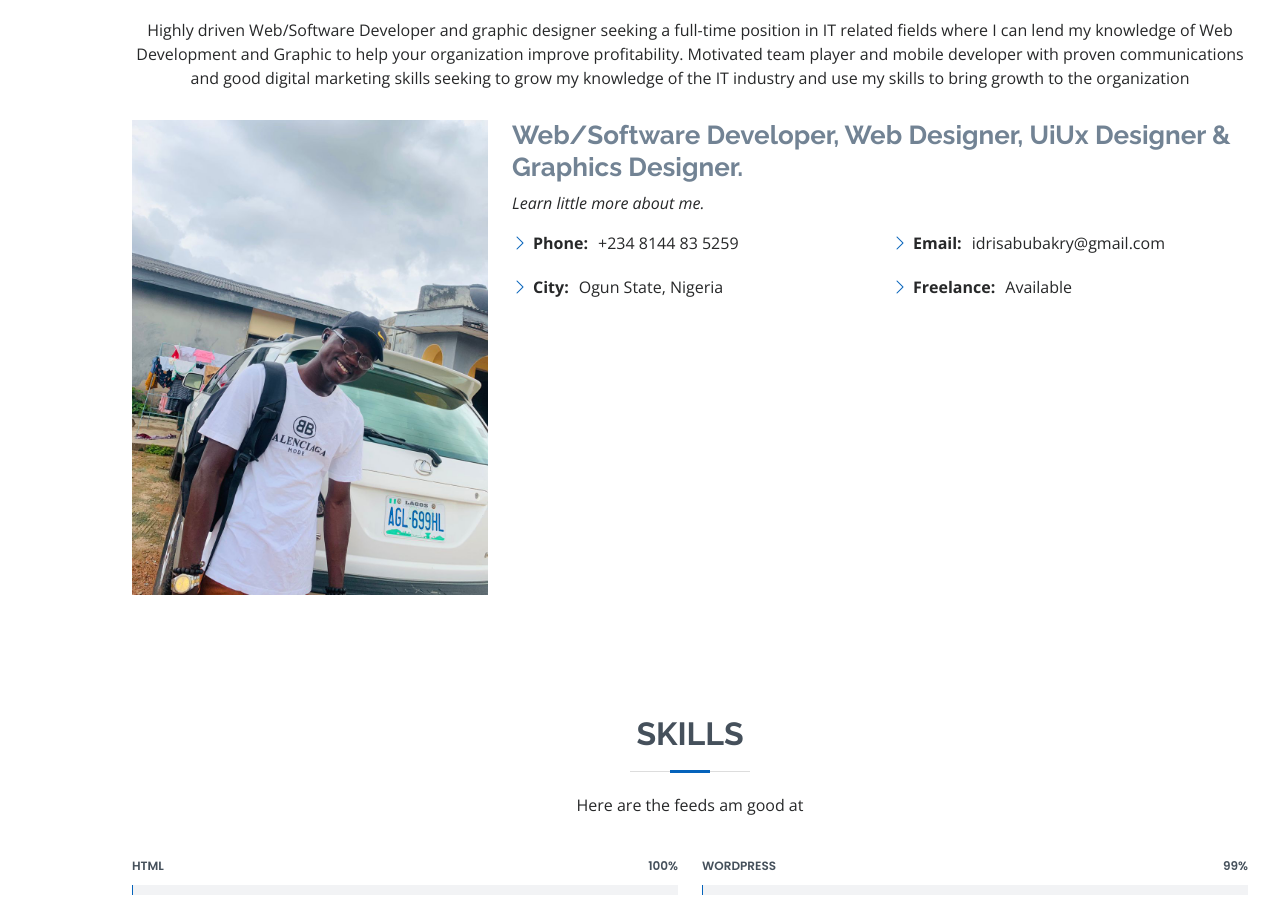
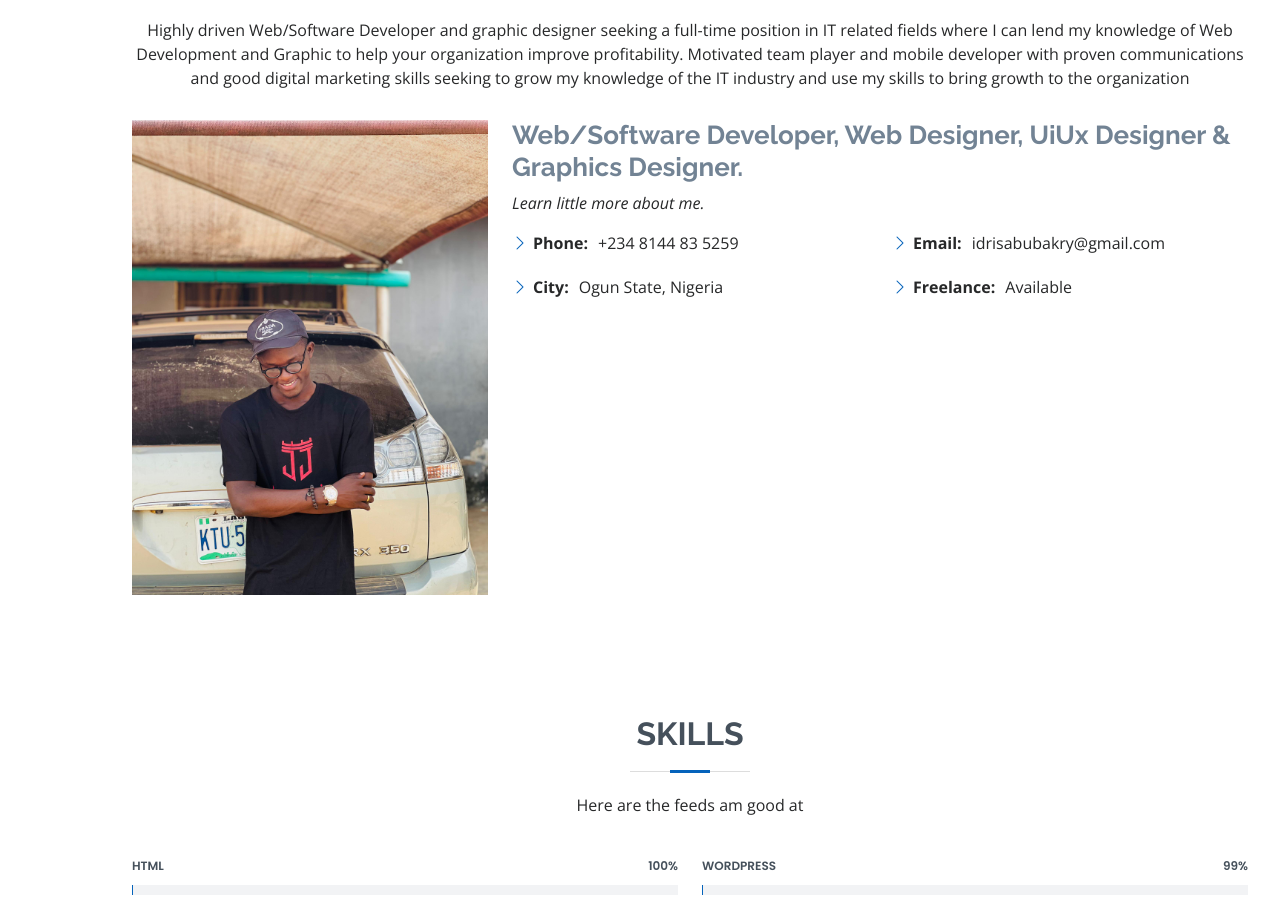
Before and after one commit to Abutechbro/myresume-react-app, a React (Create React App) app: page / in a window 1280 px wide. Shown: the part 920-1837 px from the top of the page. Built offline with nearby package versions, Linux system fonts and the light colour scheme.

Commit message:
heeepppppp commit

```diff
--- a/src/Pages/Home.js
+++ b/src/Pages/Home.js
@@ -34,7 +34,7 @@ class home extends Component {
 
         <div class="row">
           <div class="col-lg-4">
-            <img src="assets/img/profile-img.jpeg" class="img-fluid" alt=""/>
+            <img src="assets/img/profile-img.jpg" class="img-fluid" alt=""/>
           </div>
           <div class="col-lg-8 pt-4 pt-lg-0 content">
             <h3>Web/Software Developer, Web Designer, UiUx Designer &amp; Graphics Designer.</h3>
```
Also changed, not shown: public/assets/img/profile-img.jpeg (deleted).
